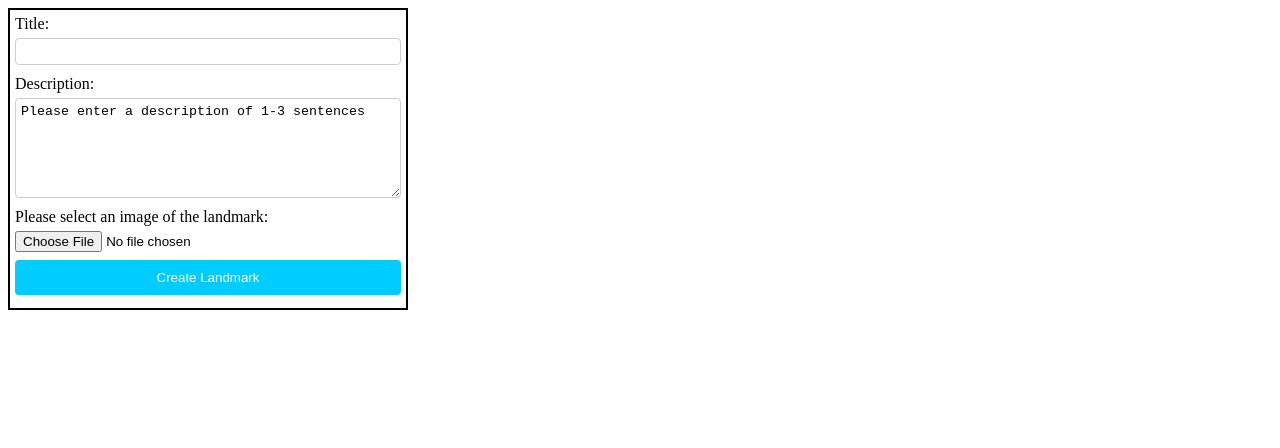
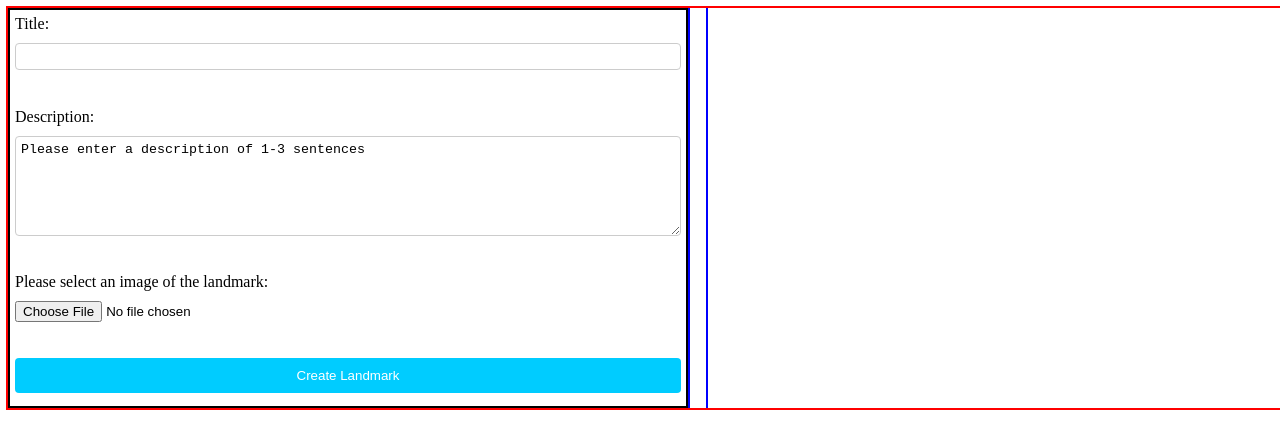
Before and after one commit to Jenny12120/Assignment_1_webdev, a plain HTML site: page index.html in a window 1280 px wide. Drawn offline with Linux system fonts and the light colour scheme; some packages are replaced by stand-ins of ours.

Commit message:
stack elements

```diff
--- a/index.html
+++ b/index.html
@@ -19,7 +19,7 @@
             <input type="button" id="create" value="Create Landmark">
         </form>
         <div id="map">
-            <gmp-map center="43.2375, -79.8341" zoom="13" map-id="DEMO_MAP_ID" style="height: 400px"></gmp-map>
+            <gmp-map center="43.2375, -79.8341" zoom="13" map-id="DEMO_MAP_ID"></gmp-map>
         </div>
         <script src="landmark.js"></script>
     </body>
--- a/landmark.css
+++ b/landmark.css
@@ -2,19 +2,16 @@
   box-sizing: border-box;
 }
 
-gmp-map {
-    height: 100%;
-    width: 50%;
-}
-
 #landmark {
     display: flex;
-    flex-wrap: wrap;
+    flex-direction: column;
     justify-content: space-between;
-    min-width: 400px;
-    width: 20%;
+    flex: 1 1 400px;
+    max-width: 100%;
+    width: 100%;
     border: 2px solid #000000;
     padding: 5px 5px 5px 5px;
+    outline: 2px solid blue;
 }
 
 label {
@@ -51,9 +48,10 @@
 
 @media screen and (max-width: 600px) {
   label,
+  div,
   input[type=text],
   input[type=button],
-  input[type=file]
+  input[type=file],
   textarea {
     flex: 100%;
     min-width: 100%;
@@ -62,4 +60,16 @@
 
 body {
   display: flex;
+  flex-wrap: wrap;
+  gap: 20px;
+  width: 100%;
+  outline: 2px solid red;
 }
+
+#map {
+  flex: 1 1 300px;
+  min-width: 0;
+  min-height: 400px;
+  max-width: 100%;
+  outline: 2px solid blue;
+}
```
